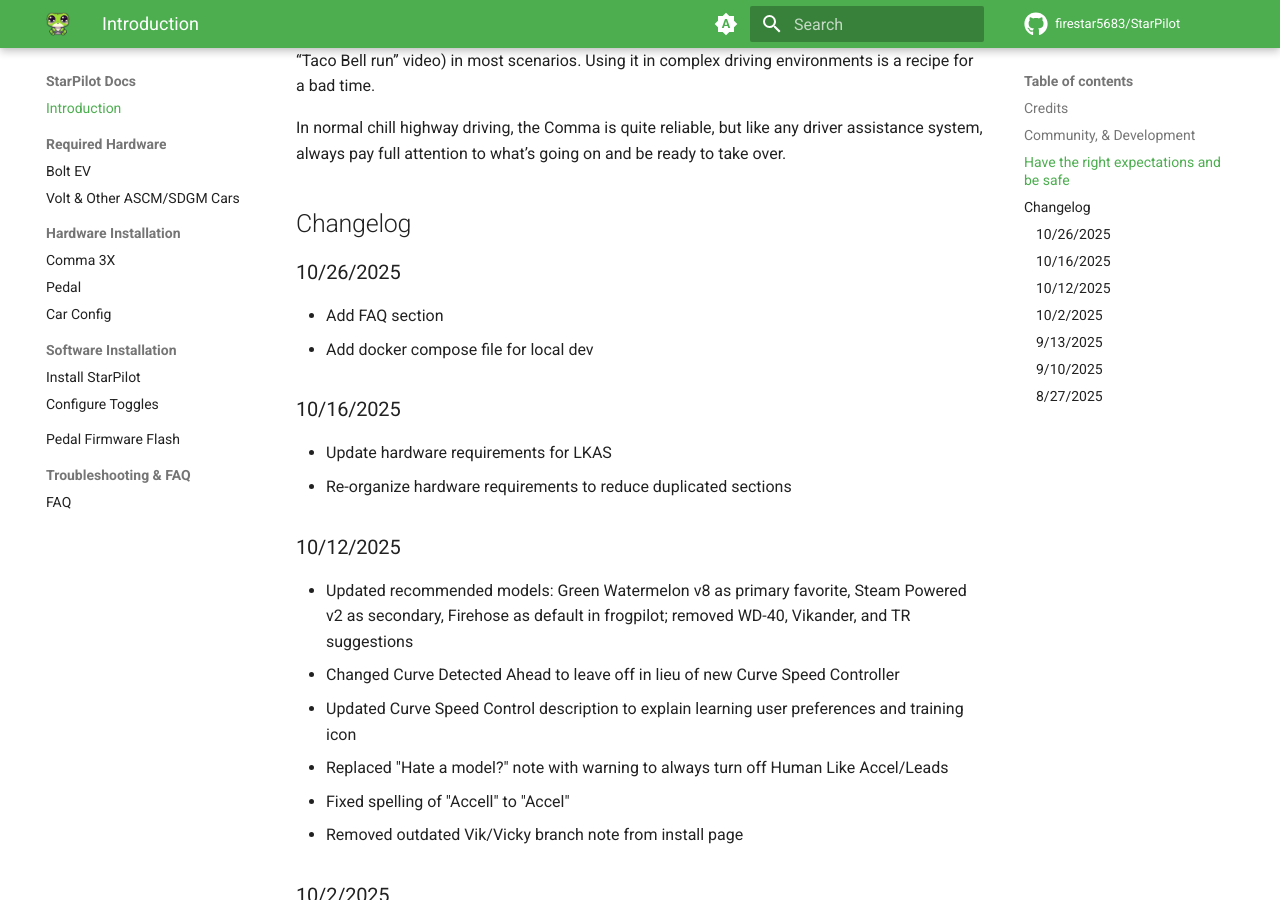
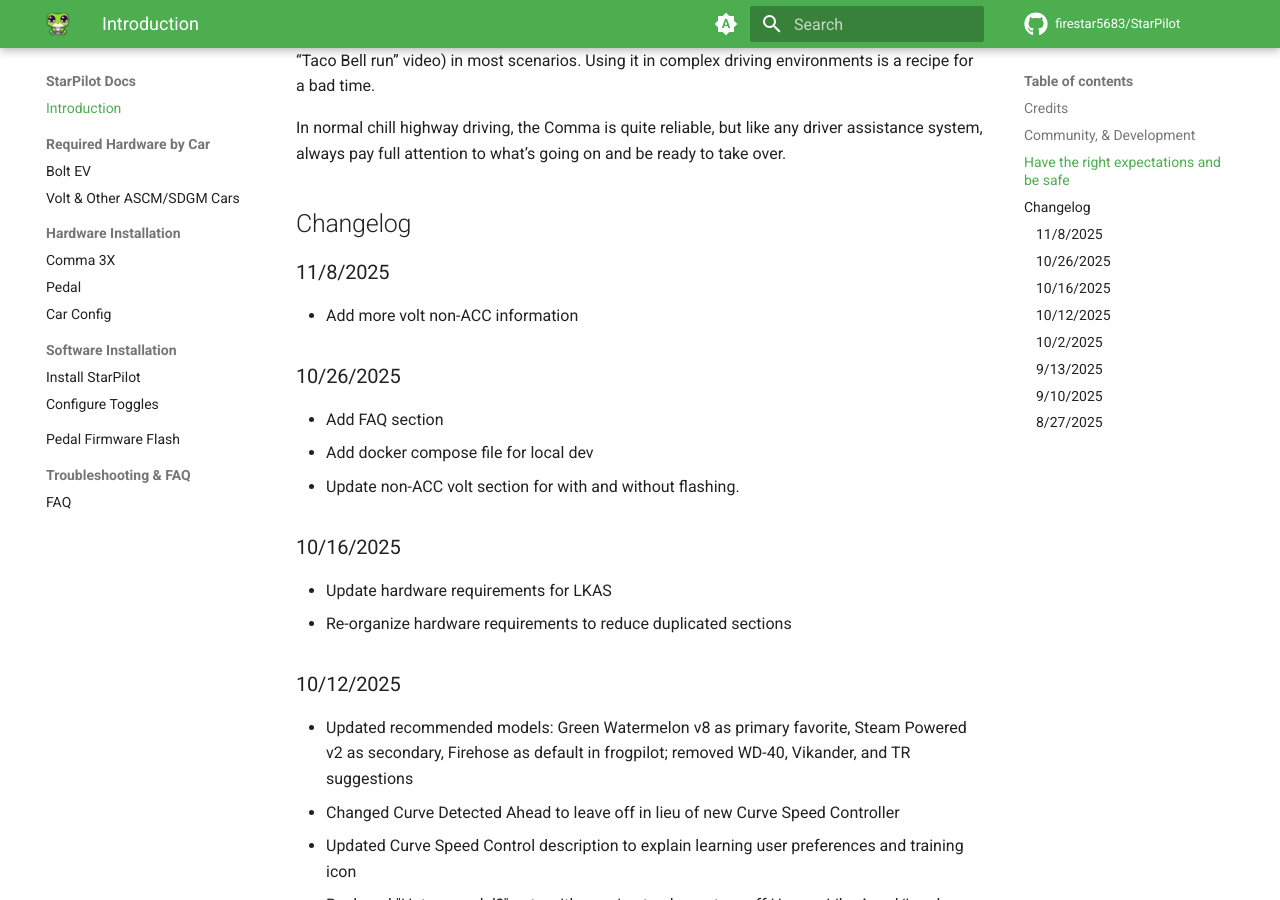
Before and after one commit to StarPilot-Docs/docs, an MkDocs documentation site: the page built from docs/index.md, in a window 1280 px wide and 900 px high, scrolled down 1094 px. Built offline with MkDocs 1.6.1 and Material for MkDocs 9.7.7, drawn with Linux system fonts in a browser that asks for light colours; comment, search, counter and statistics services are not loaded.

Commit message:
add non ACC volt docs

```diff
--- a/docs/index.md
+++ b/docs/index.md
@@ -26,9 +26,13 @@
 
 ## Changelog
 
+### 11/8/2025
+* Add more volt non-ACC information
+
 ### 10/26/2025
 * Add FAQ section
 * Add docker compose file for local dev
+* Update non-ACC volt section for with and without flashing.
 
 ### 10/16/2025
 * Update hardware requirements for LKAS
--- a/mkdocs.yml
+++ b/mkdocs.yml
@@ -6,7 +6,7 @@
 
 nav:
   - Introduction: index.md
-  - Required Hardware:
+  - Required Hardware by Car:
     - Bolt EV: hardware/bolt.md
     - Volt & Other ASCM/SDGM Cars: hardware/volt.md
   - Hardware Installation:
```
Also changed, not shown: docs/faq.md (+1 -0 lines), docs/hardware/volt.md (+57 -7 lines).
